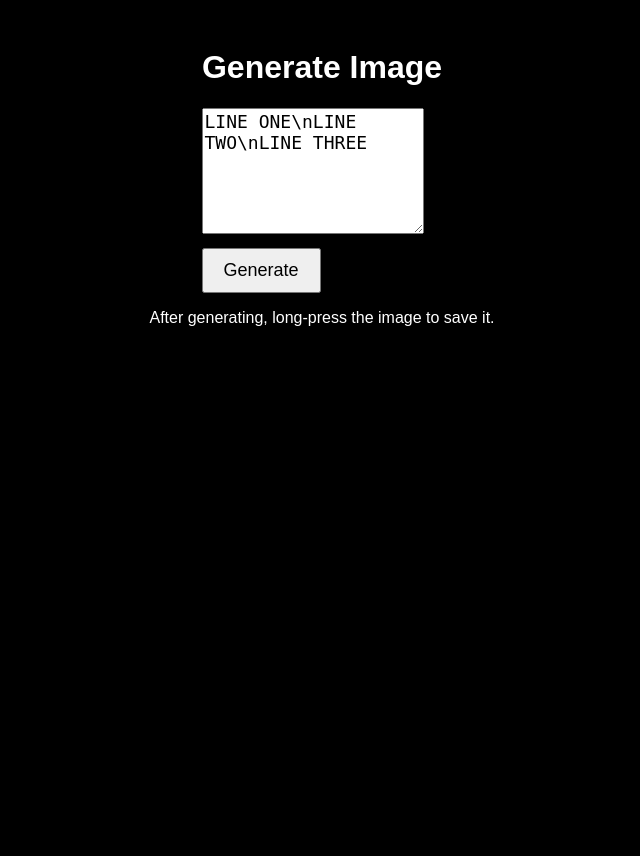
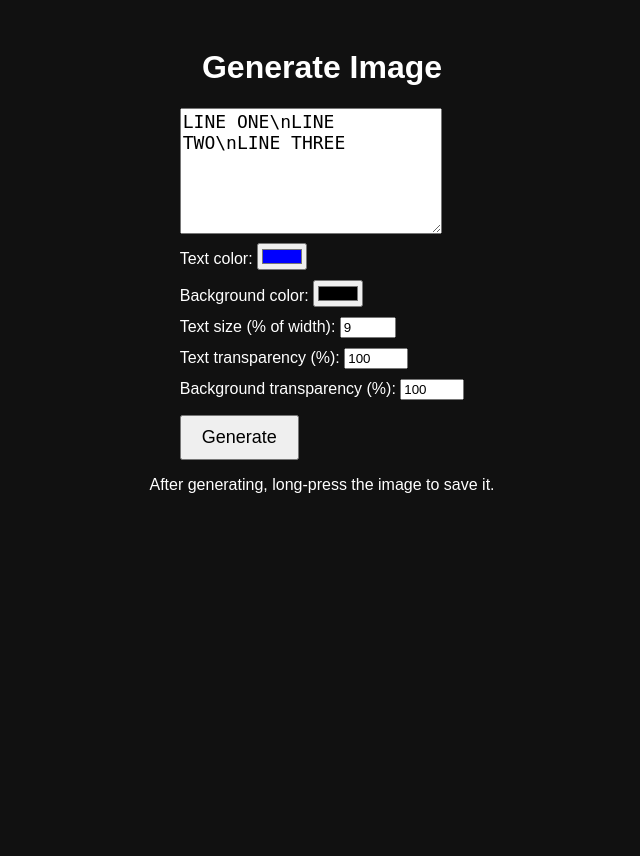
Before and after one commit to christopherhenryCHIP/txtimg_web, a Flask app: page / in a window 1280 px wide. Shown: the whole page, without its empty margins (318-958 px from the left). Run offline with Flask 2, Linux system fonts and the light colour scheme.

Commit message:
Update index.html

```diff
--- a/templates/index.html
+++ b/templates/index.html
@@ -5,7 +5,7 @@
 <title>Text Image Generator</title>
 <style>
     body {
-        background: black;
+        background: #111;
         color: white;
         display: flex;
         flex-direction: column;
@@ -15,29 +15,32 @@
         font-family: sans-serif;
         padding: 20px;
     }
-    textarea {
-        width: 90%;
-        max-width: 500px;
-        height: 120px;
-        font-size: 18px;
-    }
-    button {
-        margin-top: 10px;
-        padding: 10px 20px;
-        font-size: 18px;
-        cursor: pointer;
-    }
-    img {
-        margin-top: 20px;
-        max-width: 100%;
-        height: auto;
-    }
+    textarea { width: 90%; max-width: 500px; height: 120px; font-size: 18px; }
+    input, label { margin: 5px 0; }
+    button { margin-top: 10px; padding: 10px 20px; font-size: 18px; cursor: pointer; }
+    img { margin-top: 20px; max-width: 100%; height: auto; }
 </style>
 </head>
 <body>
 <h1>Generate Image</h1>
 <form method="POST">
     <textarea name="text">LINE ONE\nLINE TWO\nLINE THREE</textarea><br>
+
+    <label for="text_color">Text color:</label>
+    <input type="color" name="text_color" value="#0000ff"><br>
+
+    <label for="bg_color">Background color:</label>
+    <input type="color" name="bg_color" value="#000000"><br>
+
+    <label for="text_size">Text size (% of width):</label>
+    <input type="number" name="text_size" min="1" max="50" value="9"><br>
+
+    <label for="text_alpha">Text transparency (%):</label>
+    <input type="number" name="text_alpha" min="0" max="100" value="100"><br>
+
+    <label for="bg_alpha">Background transparency (%):</label>
+    <input type="number" name="bg_alpha" min="0" max="100" value="100"><br>
+
     <button type="submit">Generate</button>
 </form>
 <p>After generating, long-press the image to save it.</p>
```
